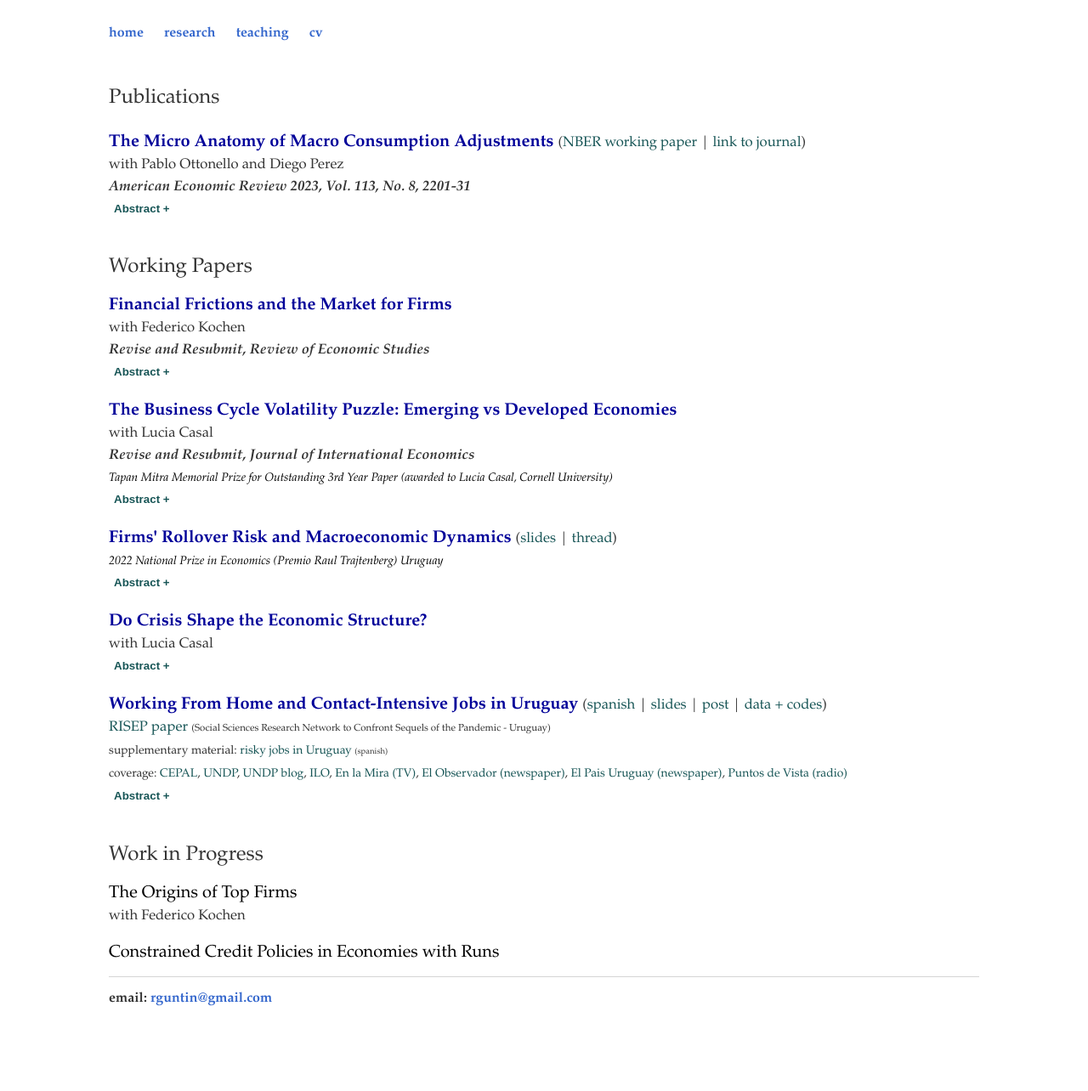
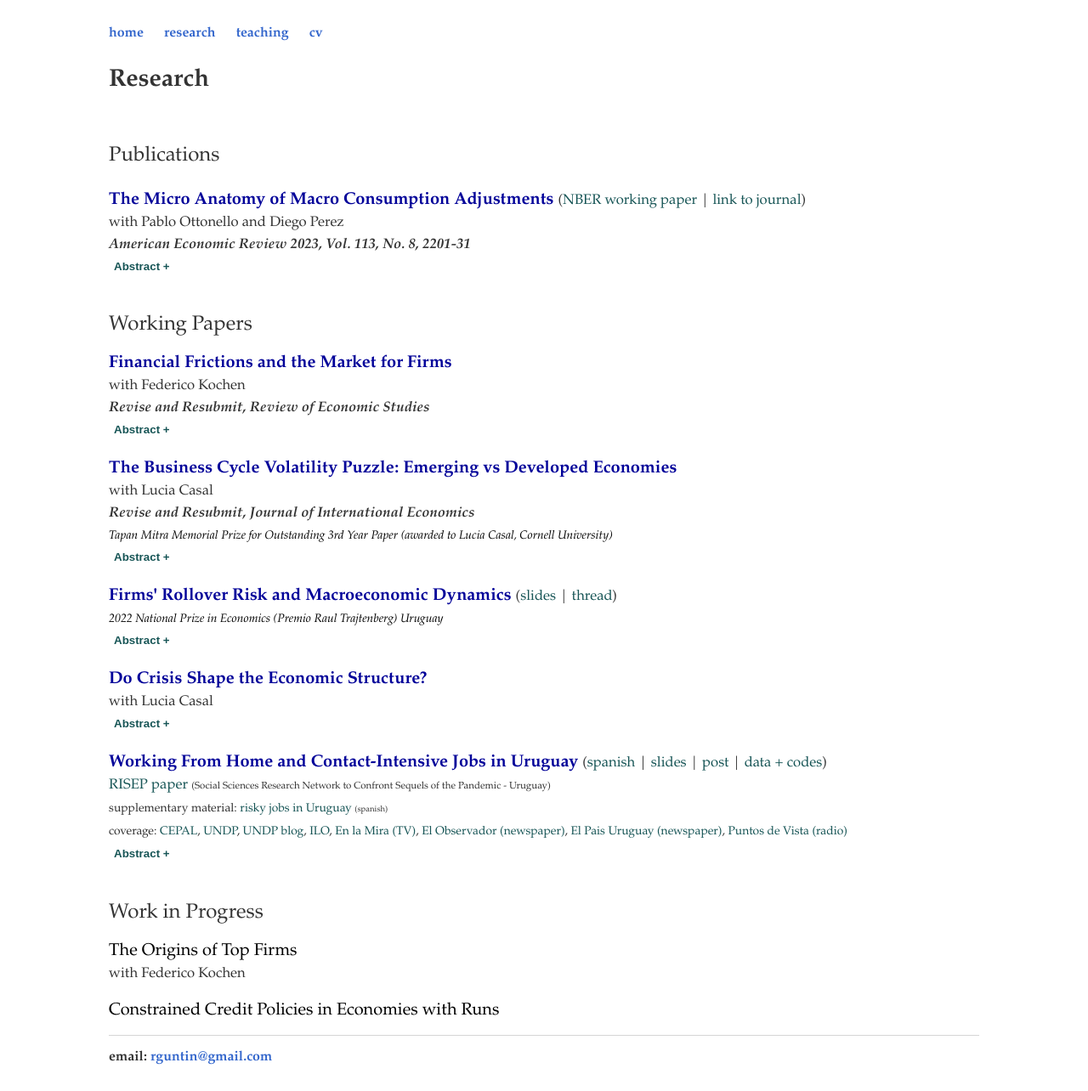
Before and after one commit to rafaguntin/rafaguntin.github.io, a Jekyll site: the page built from research/index.html, in a window 1280 px wide. Shown: the whole page at 85% size. Built offline with Jekyll 4.4.1, drawn with Linux system fonts in a browser that asks for light colours; before the commit the page ends 1216 px from its top, so only the background shows below that.

Commit message:
Update index.html

```diff
--- a/research/index.html
+++ b/research/index.html
@@ -4,6 +4,11 @@ title: Rafael Guntin - Research
 ---
 
 		<div class="blurb">
+
+			  <big>
+    <p><b>Research</b></p>
+  </big>
+
 
 						<!--<p><h4>Publications</h4><small></p> -->
 			<p>
```
